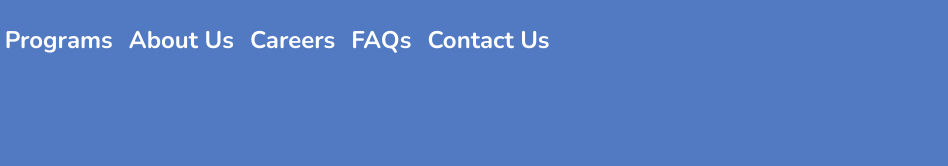
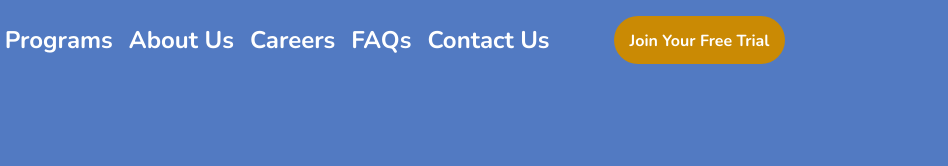
Before and after one commit to mahdi-dbouk/robokids-landing, a website built with Vite: page index.html in a window 1280 px wide. Shown: the full height of the page, 332-1280 px from the left. Built offline with nearby package versions, Linux system fonts and the light colour scheme.

Commit message:
[Navbar Section] Implemented UI for Join Trial Buttion

```diff
--- a/index.html
+++ b/index.html
@@ -48,6 +48,14 @@
             </ul>
           </div>
 
+          <!-- Join Free Trial Section -->
+          <div class="h-20 w-auto flex flex-row self-end items-center">
+            <button class="px-4 py-2 h-12 bg-yellow-600 rounded-full">
+              <span class="font-Nunito font-bold text-white">Join Your Free Trial</span>
+            </button>
+
+          </div>
+
         </div>
     <script type="module" src="/src/main.ts"></script>
   </body>
```
